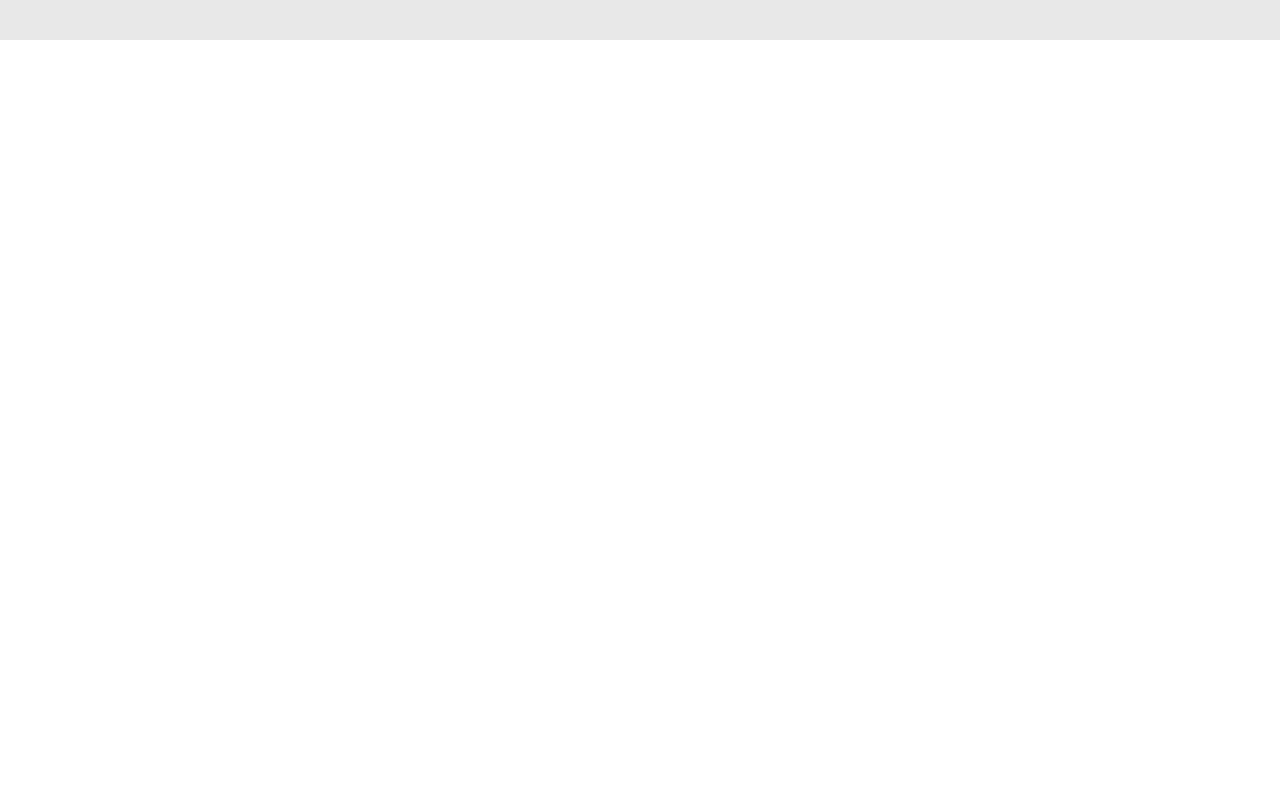
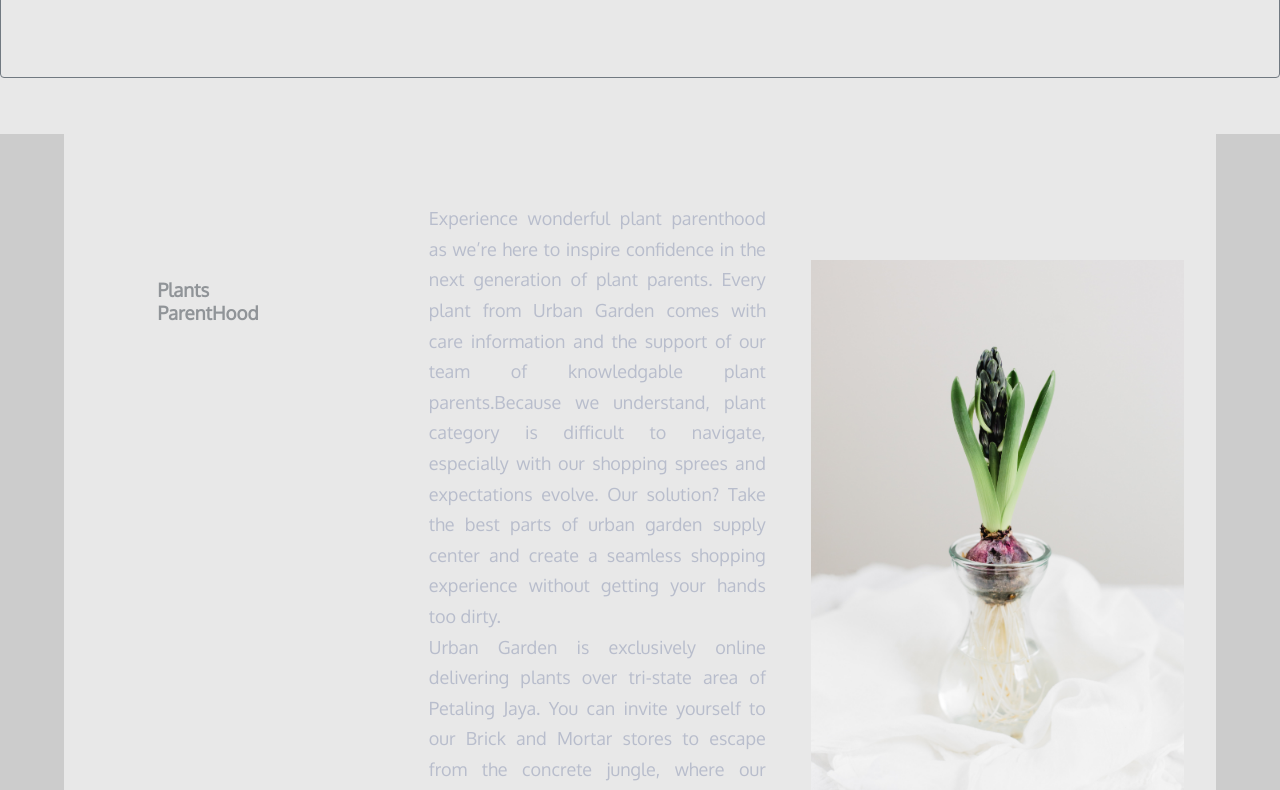
Before and after one commit to Abyazhar/react-website, a React (Create React App) app: page /ourstory in a window 1280 px wide. Shown: the part 1560-2350 px from the top of the page. Before the commit the page ends 1600 px from the top, so only its background shows below. Built offline with nearby package versions, Linux system fonts and the light colour scheme; no server answers; a web font is replaced by a local one.

Commit message:
WhyUs Page

```diff
--- a/src/components/AboutUs/Ourstory.scss
+++ b/src/components/AboutUs/Ourstory.scss
@@ -9,11 +9,33 @@ margin: 0 auto;
 justify-content:space-evenly;
 }
 
+.wrap1{
+background: #e8e8e8;
+display:flex;
+flex-flow: column;
+width:90%;
+height:100vh;
+z-index:1;
+margin: 0 auto;
+justify-content:space-evenly;
+}
+
+
 .content{
     display:flex;
     flex-direction: column;
+    height:90vh;
 }
 
+.content2{
+    display:flex;
+    flex-direction: right;
+}
+
+.content2 >h3{
+    padding:9rem;
+    align-content:flex-start;
+}
 .inner-content{
     display:flex;
     flex-flow: row;
@@ -21,9 +43,19 @@ justify-content:space-evenly;
     align-items: center;
     margin: 2rem;
 }
-.inner-content > p{
+
+.inner-content-2{
+    display:flex;
+    flex-flow: row-reverse;
+    position: sticky;
+    align-items: center;
+    margin: 2rem;
+}
+
+.inner-content > p,
+.inner-content-2 > p{
     padding:1rem;
-    line-height:2;
+    line-height:1.7;
 
 }
 .story-1{
@@ -31,12 +63,27 @@ justify-content:space-evenly;
     max-width: 50%;
     height: 50vh;
     padding:0;
-
+}
+.story-2{
+    object-fit: scale-down;
+    max-width: 50%;
+    height:70vh;
+    padding:0;
 }
 
-.content > h3{
+.inner{
 justify-content: center;
  color:#8c9cad;
  columns: #e8e8e8;
  font-size: 50px;
 }
+
+.inner-item{
+    justify-content: right;
+    padding-left:1rem;
+    justify-content: center;
+    color:#8c9cad;
+    columns: #e8e8e8;
+    font-size: 50px;
+
+}
--- a/src/components/AboutUs/index.js
+++ b/src/components/AboutUs/index.js
@@ -1,17 +1,17 @@
 import React from 'react'
 import '../AboutUs/Ourstory.scss'
-import OurStoryHeader from '../HeaderOurStory'
 import story1 from '../../images/bg/devon-janse.jpg'
+
+
 
 const AboutUs = () => {
     return (
         <>
-        <OurStoryHeader/>
         <section id='our-story'>
             <div className="story-container">
                 <div className="wrap">
                     <div className="content">
-                        <h3>Our Story</h3>
+                        <h3 className='inner'>Our Story</h3>
                         <span className='inner-content'><img src={story1} className='story-1' alt="Light"/>
                         <p>Urbanization dawn to be our greatest achievements. Nevertheless, it flawed
                         our touch with nature. This is the seed that fuels Urban Garden, to give chances for
@@ -23,11 +23,10 @@ const AboutUs = () => {
                         deserves to have their own personal plant oasis. And, we think finding your new plant
                         should be, well, easy.</p></span>
                     </div>
-
                 </div>
             </div>
             </section>
-        </>
+            </>
     )
 }
 
--- a/src/components/AboutUs/storyelements1.js
+++ b/src/components/AboutUs/storyelements1.js
@@ -1,11 +1,38 @@
-import React from 'react'
+import React from 'react';
+import '../AboutUs/Ourstory.scss';
+import story2 from '../../images/bg/onion.jpg';
 
-const storyelements1 = () => {
+const Parenthood = () => {
     return (
         <>
-          <div className='story-2-container'></div>
+         <section id='Parenthood'>
+         <div className='story-container'>
+              <div className='wrap1'>
+                  <div className='content2'>
+                      <h3 className='inner_item'>Plants ParentHood</h3>
+
+                      <span className='inner-content-2'><img src={story2} className='story-2' alt='Parenting'/>
+                      <p>
+                       Experience wonderful plant parenthood as we’re here to inspire
+                         confidence in the next generation of plant parents. Every plant from Urban Garden comes
+                         with care information and the support of our team of knowledgable plant parents.Because we
+                         understand, plant category is difficult to navigate, especially with our shopping sprees
+                         and expectations evolve. Our solution? Take the best parts of urban garden supply
+                         center and create a seamless shopping experience without getting your
+                         hands too dirty.<br/>
+                         Urban Garden is exclusively online delivering plants over tri-state area of Petaling Jaya.
+                         You can invite yourself to our Brick and Mortar stores to escape from the concrete jungle,
+                         where our plants is displayed all year-round. Who knows, you may be lucky enough to join
+                         our weekly workshops?
+                        </p></span>
+
+                  </div>
+              </div>
+          </div>
+         </section>
+
         </>
     )
 }
 
-export default storyelements1
+export default Parenthood
--- a/src/pages/Ourstory.js
+++ b/src/pages/Ourstory.js
@@ -1,13 +1,20 @@
-import React from 'react'
-import AboutUs from '../components/AboutUs'
+import React from 'react';
+import AboutUs from '../components/AboutUs';
+import Parenthood from '../components/AboutUs/storyelements1';
+import OurStoryHeader from '../components/HeaderOurStory/index';
+import Footer from '../components/Footer/Footer';
+import Navbar from '../components/Navbar/Navbar';
 
 
 
 const Ourstory = () => {
     return (
         <>
-
+            <Navbar/>
+            <OurStoryHeader/>
             <AboutUs/>
+            <Parenthood/>
+            <Footer/>
         </>
     )
 }
```
Also changed, not shown: src/components/AboutUs/storyelm2.js (added, +11 -0 lines), src/images/bg/onion.jpg (added).
